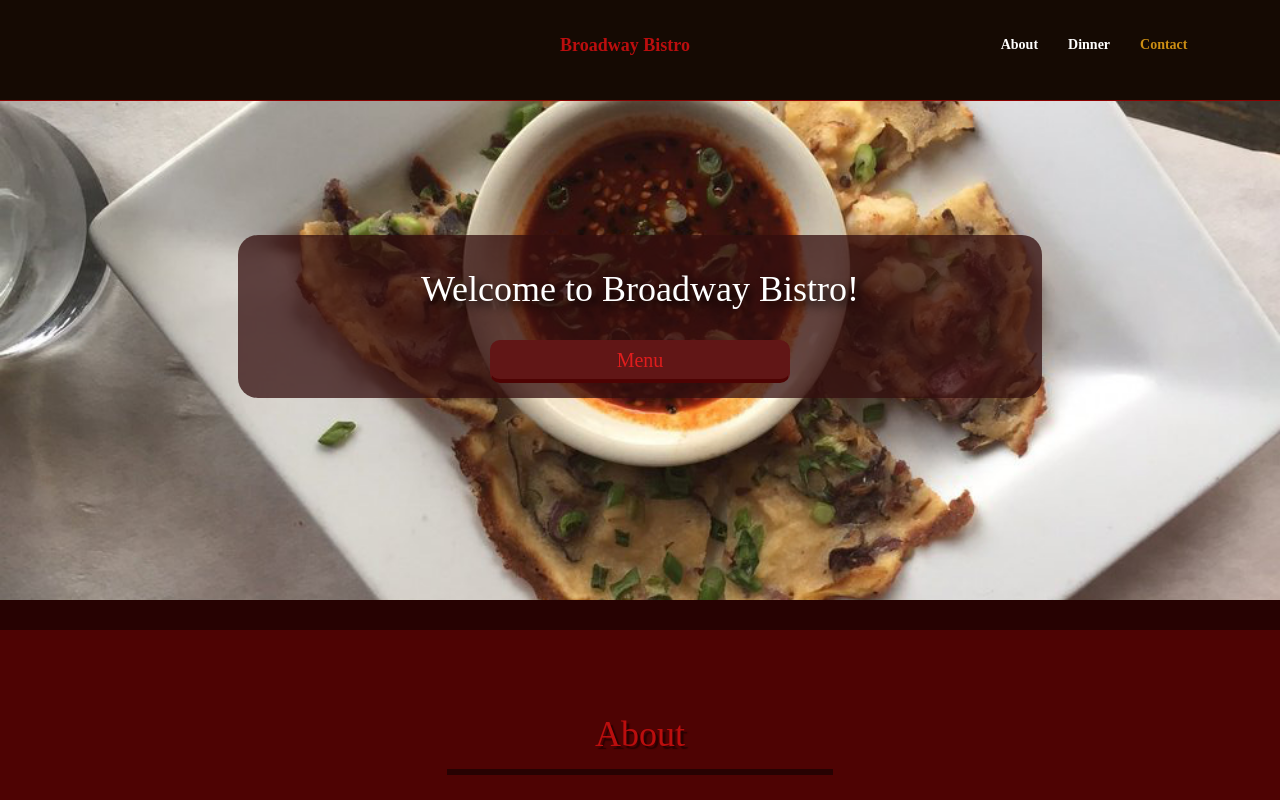
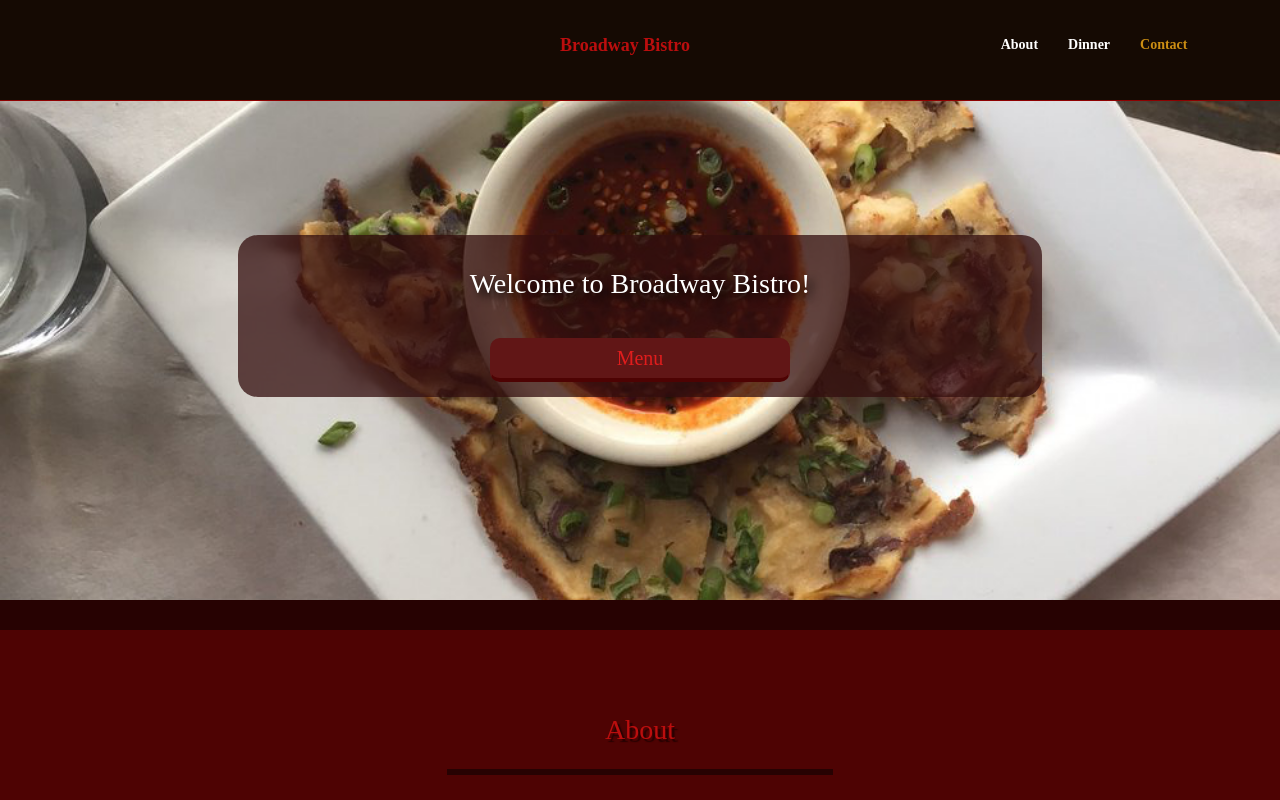
Before and after one commit to Micheruz/broadway, a website: page index.html in a window 1280 px wide. Shown: the top 800 px of the page. Drawn offline with nearby package versions, Linux system fonts and the light colour scheme; a web font is replaced by a local one.

Commit message:
Add files via upload

```diff
--- a/index.html
+++ b/index.html
@@ -13,7 +13,8 @@
 
     <!-- Bootstrap Core CSS -->
     <link href="css/bootstrap.min.css" rel="stylesheet">
-
+<!-- Normalize-->
+<link rel="stylesheet" href="/css/normalize.css">
     <!-- Custom CSS -->
     <link href="css/scrolling-nav.css" rel="stylesheet">
 	<link href="css/style.css" rel="stylesheet">
```
